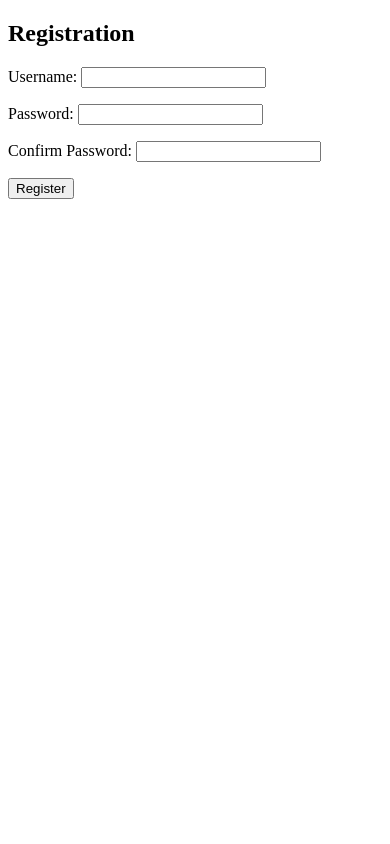
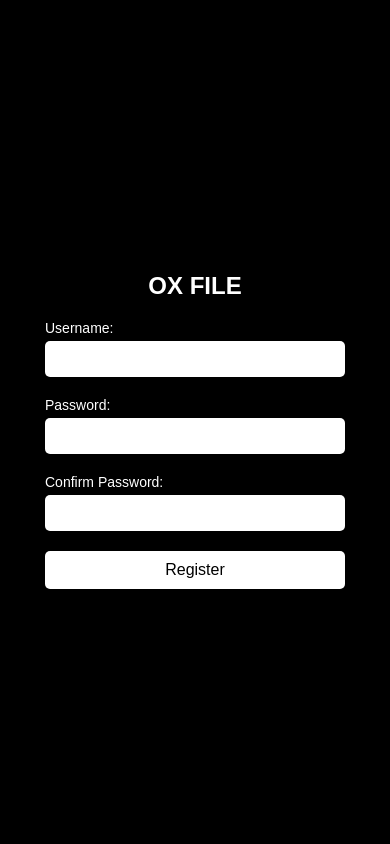
Before and after one commit to HakanVardarr/OX-file, a Django app: page /auth/register in a window 390 px wide. Run offline with Django 5.2, Linux system fonts and the light colour scheme.

Commit message:
New Style

```diff
--- /dev/null
+++ b/authentication/static/login.css
@@ -0,0 +1,94 @@
+body {
+  margin: 0;
+  padding: 0;
+  font-family: "Arial", sans-serif;
+  background-color: #000;
+  color: #fff;
+  display: flex;
+  justify-content: center;
+  align-items: center;
+  height: 100vh;
+}
+
+.container {
+  display: flex;
+  justify-content: center;
+  align-items: center;
+  width: 100%;
+  height: 100%;
+}
+
+.login-box {
+  background-color: black;
+  border-radius: 10px;
+  padding: 40px;
+  box-shadow: 0 0 10px rgba(0, 0, 0, 0.5);
+  text-align: center;
+  width: 300px;
+}
+
+.login-box h1 {
+  margin-bottom: 20px;
+  font-size: 24px;
+  color: #fff;
+}
+
+.login-box .tagline {
+  margin-bottom: 30px;
+  font-size: 16px;
+  color: #fff;
+}
+
+.error-message {
+  color: red;
+  margin-bottom: 20px;
+}
+
+.input-group {
+  margin-bottom: 20px;
+  text-align: left;
+}
+
+.input-group label {
+  display: block;
+  font-size: 14px;
+  margin-bottom: 5px;
+  color: #fff;
+}
+
+.input-group input {
+  width: 100%;
+  padding: 10px 0px;
+  border: none;
+  border-radius: 5px;
+  font-size: 14px;
+}
+
+button {
+  width: 100%;
+  padding: 10px;
+  border: none;
+  border-radius: 5px;
+  background-color: white;
+  color: #000;
+  font-size: 16px;
+  cursor: pointer;
+  transition: background-color 0.3s ease;
+}
+
+button:hover {
+  background-color: #e6c700;
+}
+
+.register-link {
+  display: block;
+  margin-top: 20px;
+  font-size: 14px;
+  color: #fff;
+  text-decoration: none;
+  transition: color 0.3s ease;
+}
+
+.register-link:hover {
+  color: #e6c700;
+}
--- a/authentication/templates/register.html
+++ b/authentication/templates/register.html
@@ -1,15 +1,51 @@
+{% load static %}
+
 <!DOCTYPE html>
 <html lang="en">
   <head>
     <meta charset="UTF-8" />
     <meta name="viewport" content="width=device-width, initial-scale=1.0" />
-    <title>User Registration</title>
+    <title>Login</title>
+    <link rel="stylesheet" href="{% static 'login.css' %}" />
   </head>
   <body>
-    <h2>Registration</h2>
-    <form method="post">
-      {% csrf_token %} {{ form.as_p }}
-      <button type="submit">Register</button>
-    </form>
+    <div class="container">
+      <div class="login-box">
+        <h1>OX FILE</h1>
+        {% if form.errors %}
+        <div class="error-message">
+          {% for field in form %} {% for error in field.errors %}
+          <p>{{ error|escape }}</p>
+          {% endfor %} {% endfor %}
+        </div>
+        {% endif %}
+        <form method="post">
+          {% csrf_token %}
+          <div class="input-group">
+            <label for="id_username">Username:</label>
+            <input type="text" name="username" required="" id="id_username" />
+          </div>
+          <div class="input-group">
+            <label for="id_password">Password:</label>
+            <input
+              type="password"
+              name="password1"
+              required=""
+              id="id_password1"
+            />
+          </div>
+          <div class="input-group">
+            <label for="id_password2">Confirm Password:</label>
+            <input
+              type="password"
+              name="password2"
+              required=""
+              id="id_password2"
+            />
+          </div>
+          <button type="submit">Register</button>
+        </form>
+      </div>
+    </div>
   </body>
 </html>
--- a/authentication/views.py
+++ b/authentication/views.py
@@ -19,7 +19,7 @@ def register(request):
             user = User.objects.create_user(username=username, password=password)
 
             auth_login(request, user)
-            return redirect("/")
+            return redirect("/homepage")
 
     return render(request, "register.html", {"form": form})
 
@@ -36,7 +36,7 @@ def login(request):
 
             if user is not None:
                 auth_login(request, user)
-                return redirect("/")
+                return redirect("/homepage")
 
             else:
                 error_message = "Invalid username or password. Please try again."
@@ -52,4 +52,4 @@ def login(request):
 def logout(request):
     auth_logout(request)
 
-    return redirect("login")
+    return redirect("/")
--- a/main/urls.py
+++ b/main/urls.py
@@ -4,5 +4,6 @@ from django.urls import path
 from main import views
 
 urlpatterns = [
-    path("", views.homepage, name="homepage"),
+    path("homepage", views.homepage, name="homepage"),
+    path("", views.main, name="main"),
 ]
--- a/main/views.py
+++ b/main/views.py
@@ -16,7 +16,7 @@ def convert_size(size_bytes):
     return "%s %s" % (s, size_name[i])
 
 
-@login_required(login_url="/auth/login")
+@login_required(login_url="/")
 def homepage(request):
     username = request.user.username
     files = File.objects.filter(user=request.user)
@@ -31,3 +31,7 @@ def homepage(request):
             "size_left": convert_size(size_left),
         },
     )
+
+
+def main(request):
+    return render(request, "main.html")
```
Also changed, not shown: authentication/templates/login.html (+35 -9 lines), main/static/homepage.css (renamed from main/static/style.css, +29 -16 lines), main/static/main.css (added, +90 -0 lines), main/templates/homepage.html (+4 -4 lines), main/templates/main.html (added, +37 -0 lines), authentication/migrations/0006_alter_user_size_left.py (added), main/static/folder.png (added), main/static/homepage.js (renamed from main/static/app.js), main/static/main.js (added), 1 other file.
